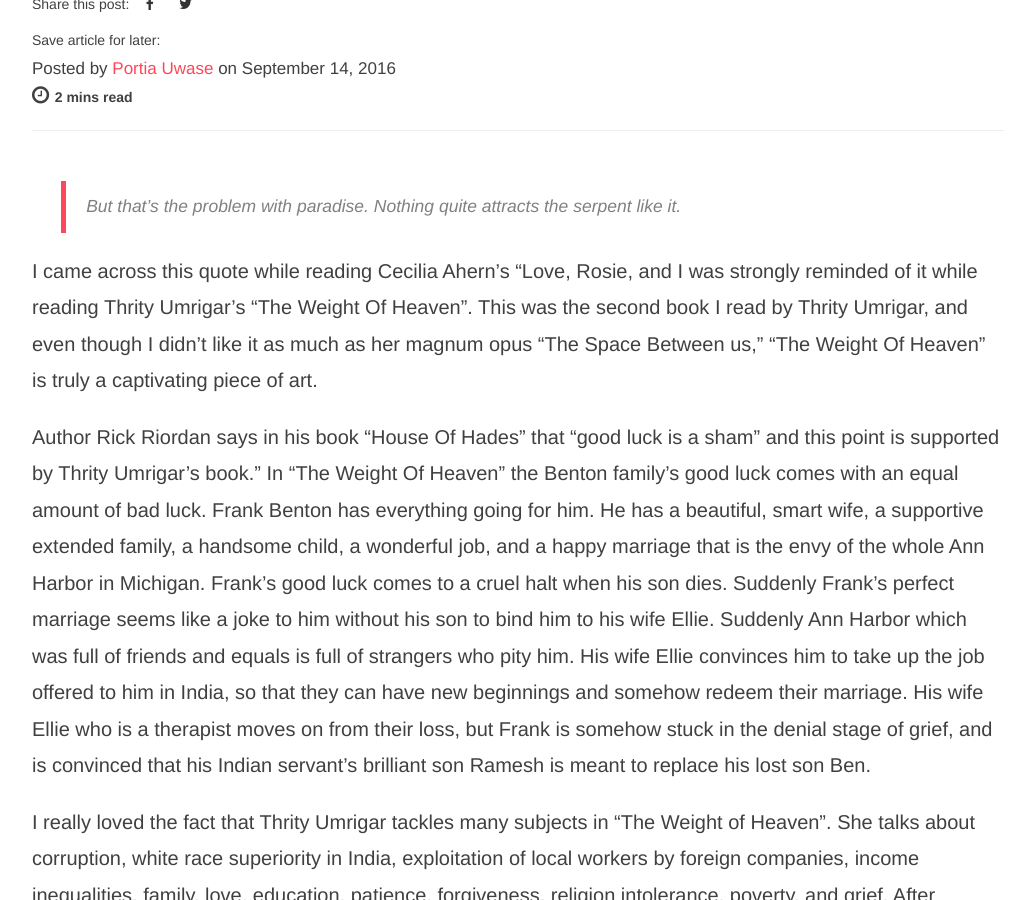
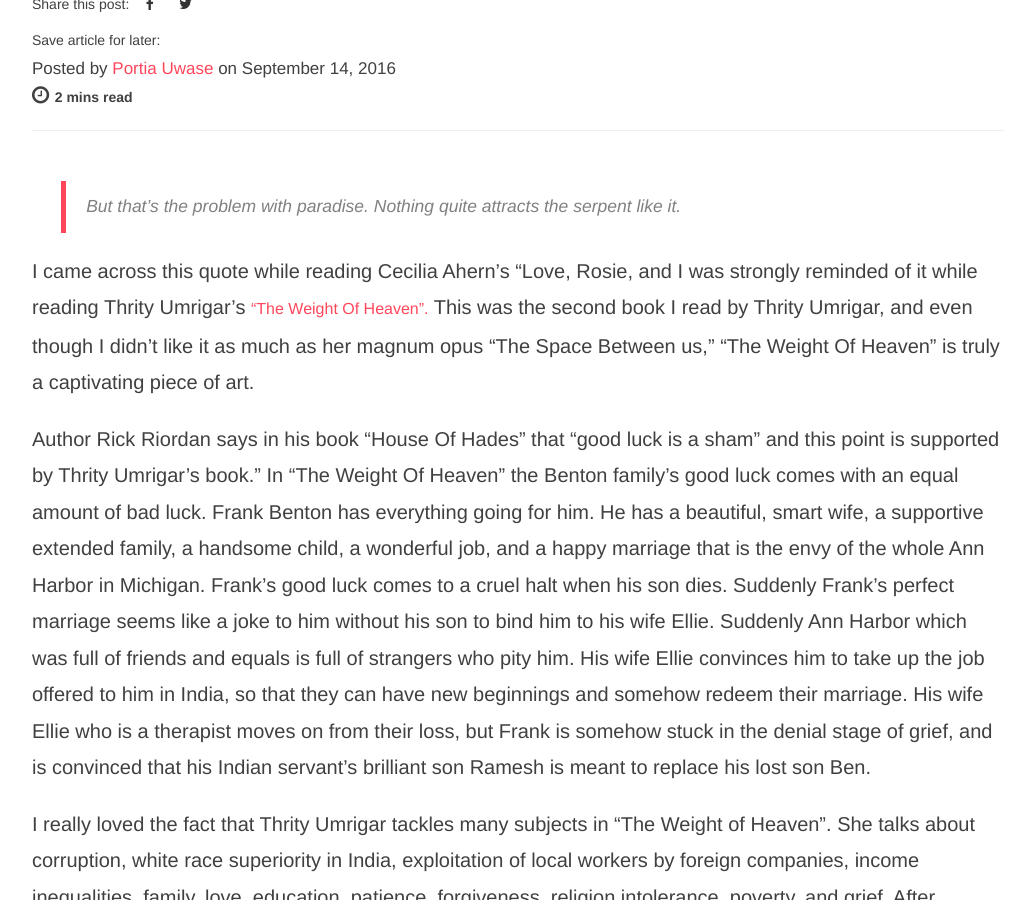
Before and after one commit to mgomes16/mutsinzi.github.io, a Jekyll site: the page built from _posts/2016-09-14-the-weight-of-heaven.md, in a window 1280 px wide and 900 px high, scrolled down 772 px. Shown: the whole window, without its empty margins (137-1168 px from the left). Built offline with Jekyll 4.4.1, drawn with Linux system fonts in a browser that asks for light colours; a script that is not in the unit is left out; comment, search, counter and statistics services are not loaded; part of the change alters nothing that is shown.

```diff
--- a/_posts/2016-09-14-the-weight-of-heaven.md
+++ b/_posts/2016-09-14-the-weight-of-heaven.md
@@ -11,7 +11,7 @@ image-source: hhttp://i.imgur.com/K5mbuR7.jpg
 
 > But that’s the problem with paradise. Nothing quite attracts the serpent like it.
 
-I came across this quote while reading Cecilia Ahern’s “Love, Rosie, and I was strongly reminded of it while reading Thrity Umrigar’s “The Weight Of Heaven”. This was the second book I read by Thrity Umrigar, and even though I didn’t like it as much as her magnum opus “The Space Between us,” “The Weight Of Heaven” is truly a captivating piece of art.
+I came across this quote while reading Cecilia Ahern’s “Love, Rosie, and I was strongly reminded of it while reading Thrity Umrigar’s <a  href="https://www.amazon.com/gp/product/0061472557/ref=as_li_tl?ie=UTF8&camp=1789&creative=9325&creativeASIN=0061472557&linkCode=as2&tag=mellowviews-20&linkId=0ca4e04e84be2bd68bb92be6c857e70c" target="_blank">“The Weight Of Heaven”.</a> This was the second book I read by Thrity Umrigar, and even though I didn’t like it as much as her magnum opus “The Space Between us,” “The Weight Of Heaven” is truly a captivating piece of art.
 
 Author Rick Riordan says in his book “House Of Hades” that “good luck is a sham” and this point is supported by Thrity Umrigar’s book.”  In “The Weight Of Heaven” the Benton family’s good luck comes with an equal amount of bad luck. Frank Benton has everything going for him. He has a beautiful, smart wife, a supportive extended family, a handsome child, a wonderful job, and a happy marriage that is the envy of the whole Ann Harbor in Michigan. Frank’s good luck comes to a cruel halt when his son dies. Suddenly Frank’s perfect marriage seems like a joke to him without his son to bind him to his wife Ellie. Suddenly Ann Harbor which was full of friends and equals is full of strangers who pity him. His wife Ellie convinces him to take up the job offered to him in India, so that they can have new beginnings and somehow redeem their marriage. His wife Ellie who is a therapist moves on from their loss, but Frank is somehow stuck in the denial stage of grief, and is convinced that his Indian servant’s brilliant son Ramesh is meant to replace his lost son Ben.
 
```
